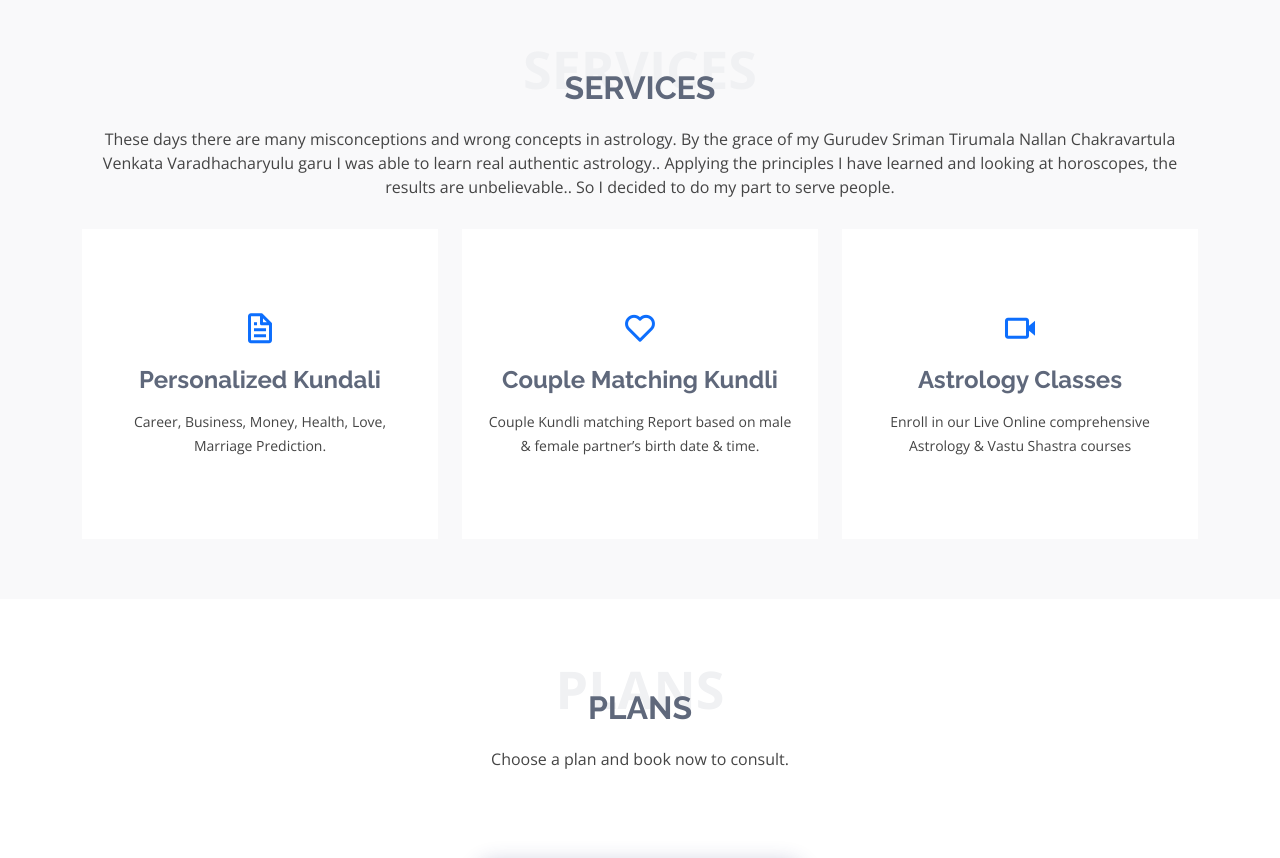
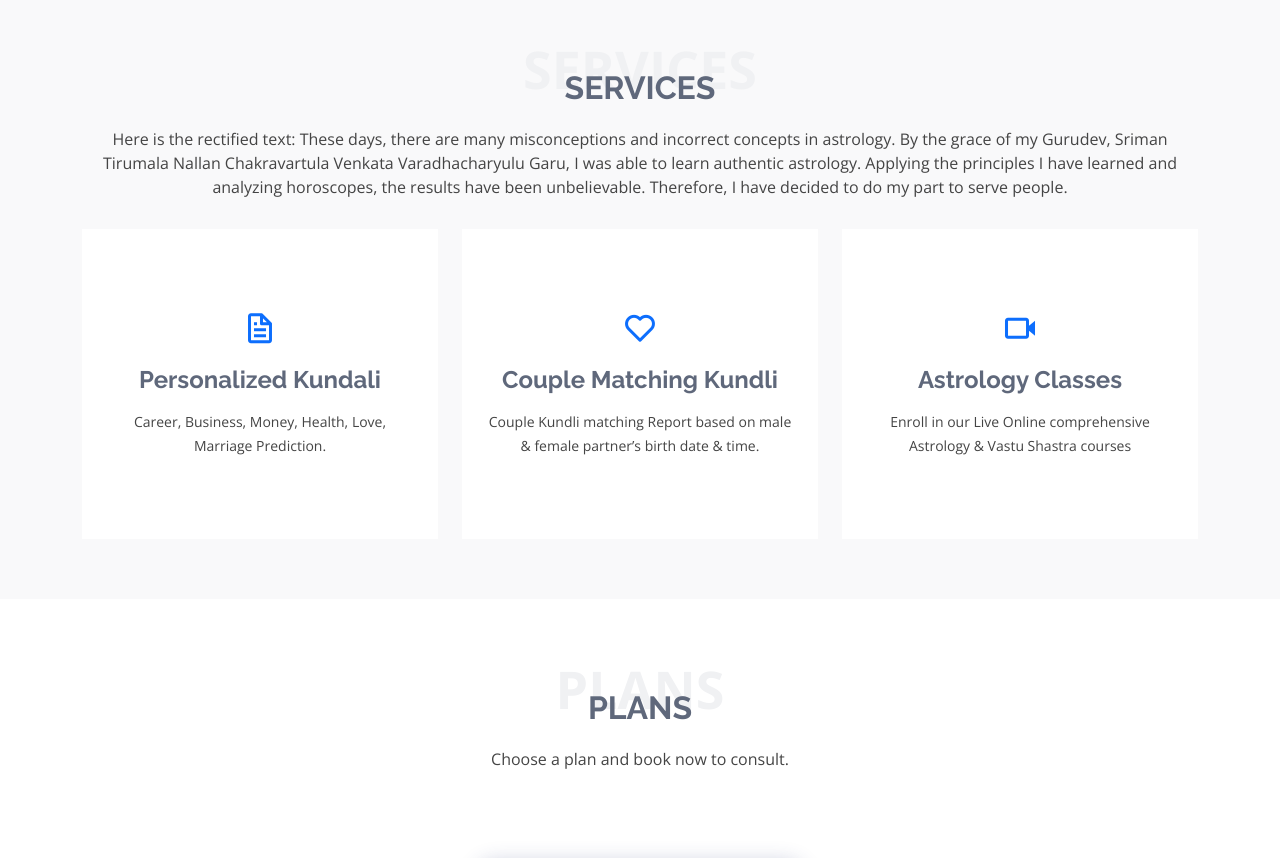
Before and after one commit to Authenticastro/Authenticastro.github.io, a plain HTML site: page index.html in a window 1280 px wide. Shown: the part 1280-2138 px from the top of the page. Drawn offline with nearby package versions, Linux system fonts and the light colour scheme.

Commit message:
chnages in services text

```diff
--- a/index.html
+++ b/index.html
@@ -154,9 +154,10 @@
         <div class="section-title">
           <span>Services</span>
           <h2>Services</h2>
-          <p>These days there are many misconceptions and wrong concepts in astrology. By the grace of my Gurudev Sriman Tirumala Nallan Chakravartula Venkata Varadhacharyulu garu I was able to learn real authentic astrology..
-            Applying the principles I have learned and looking at horoscopes, the results are unbelievable.. So I decided to do my part to serve people.
-            </p>
+          <p>
+Here is the rectified text:
+
+These days, there are many misconceptions and incorrect concepts in astrology. By the grace of my Gurudev, Sriman Tirumala Nallan Chakravartula Venkata Varadhacharyulu Garu, I was able to learn authentic astrology. Applying the principles I have learned and analyzing horoscopes, the results have been unbelievable. Therefore, I have decided to do my part to serve people. </p>
         </div>
 
         <div class="row">
```
